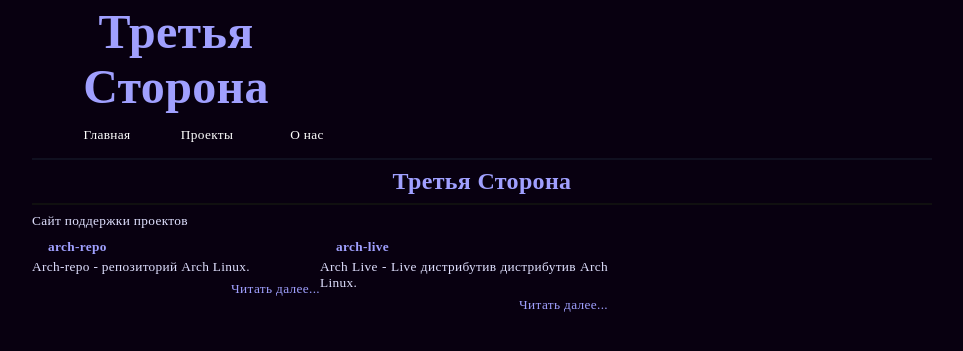
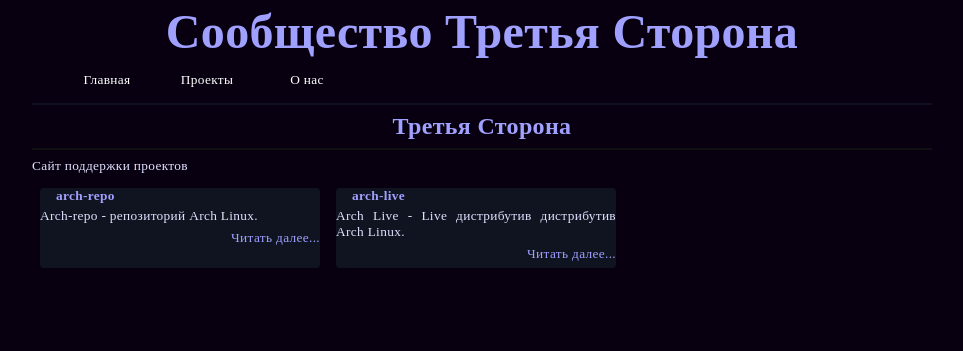
Before and after one commit to 3side/3side.github.io, a Jekyll site: the page built from index.md, in a window 1280 px wide. Shown: the top 351 px of the page, without its empty margins (158-1121 px from the left). Built offline with Jekyll 4.4.1, drawn with Linux system fonts in a browser that asks for light colours.

Commit message:
fix: fixed bug
fix: fixeb bug in title
fix: fixed errors in text
add: added border in list post

```diff
--- a/_config.yml
+++ b/_config.yml
@@ -1,8 +1,8 @@
-name: Третья Сторона
+name: Сообщество Третья Сторона
 description:
 author: like
-copyright: 3side
-keywords: 3side
-url: https://3side.github.io/
+copyright: third-party
+keywords: third-party
+url: https://community-third-party.github.io/
 permalink: /blog/:year/:month/:day/:title
 markdown: kramdown
--- a/_includes/header.html
+++ b/_includes/header.html
@@ -1,4 +1,4 @@
-<div class="content">
+<div>
 	<h1 class="title"><a href="/">{{ site.name }}</a></h1>
 	<div class="remark">{{ site.description }}</div>
 </div>
--- a/css/style.css
+++ b/css/style.css
@@ -125,7 +125,11 @@ li {
 
 .content {
 	flex: 0 0 32%;
-	max-width: 32%;}
+	max-width: 32%;
+	background: #101420;
+	border: 4px solid #080010;
+	border-radius: 8px;
+	margin: 4px;}
 
 BLOCKQUOTE {
 	font-size: 10.0pt;}
@@ -133,7 +137,7 @@ BLOCKQUOTE {
 pre {
 	margin-top: 0px;
 	margin-right: 0px;
-	margin-bottom: 0.0px;
+	margin-bottom: 0px;
 	margin-left: 16px;
 	text-align: left;
 	line-height: 100%;
```
Also changed, not shown: 1 other file.
